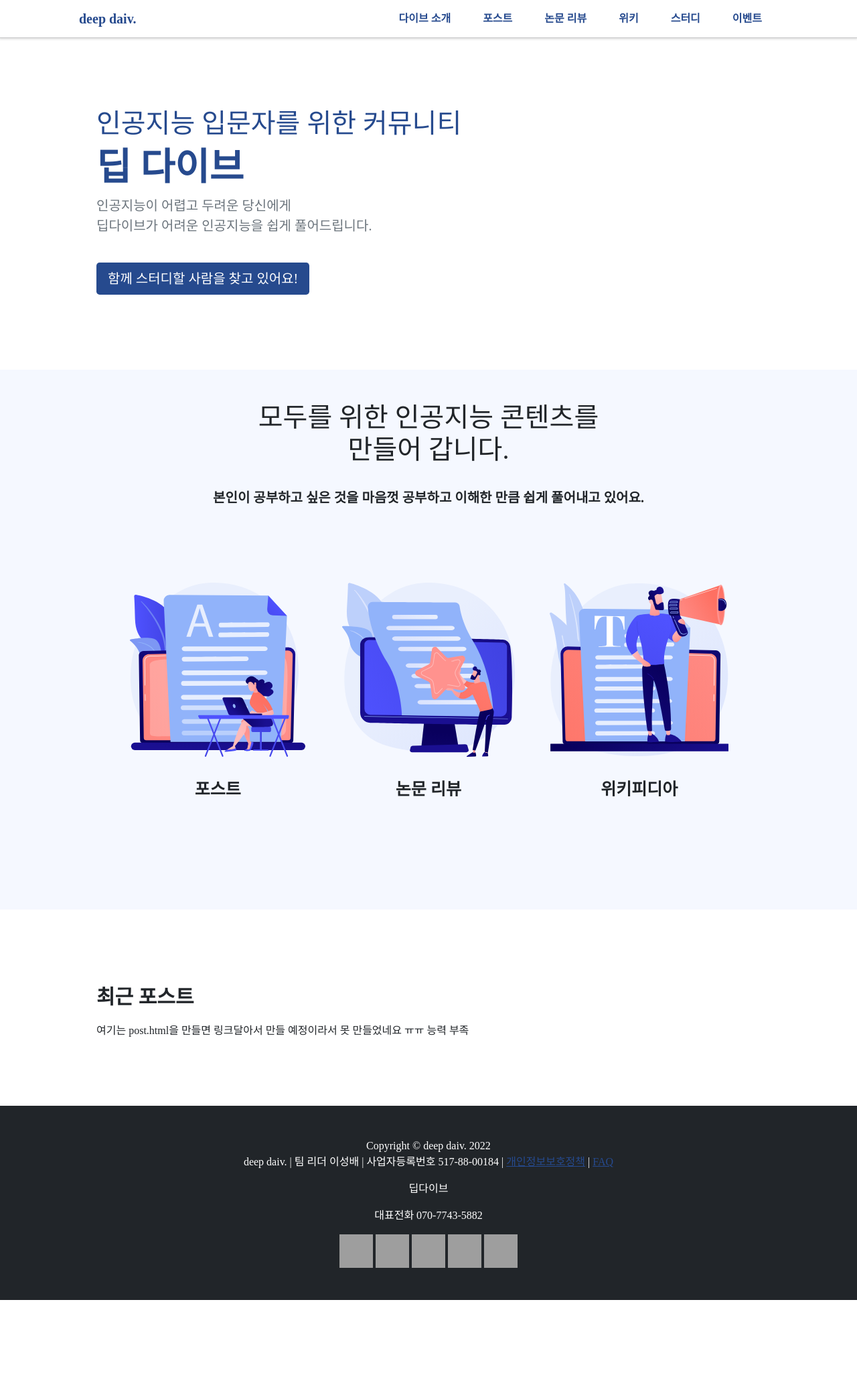
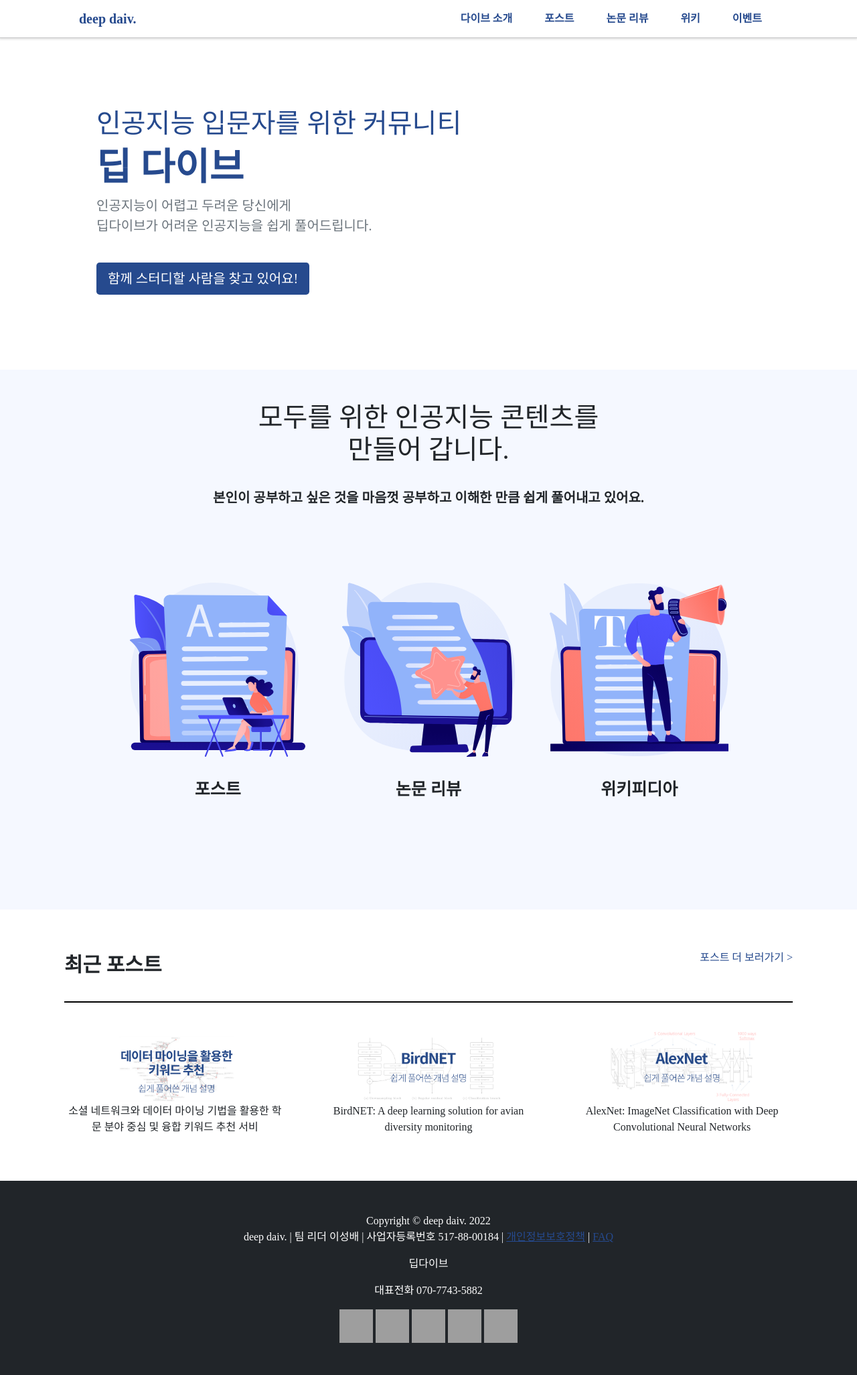
Before and after one commit to deepdaiv/deep_daiv_blog_dev, a Django app: page / in a window 1280 px wide. Shown: the whole page at 67% size. Before the commit the page ends 1941 px from the top, so only its background shows below. Run offline with Django 4.2, Linux system fonts and the light colour scheme; some web fonts are replaced; grey boxes are pictures that could not be loaded.

Commit message:
위키 수정

```diff
--- a/single_pages/templates/single_pages/landing.html
+++ b/single_pages/templates/single_pages/landing.html
@@ -68,12 +68,34 @@
     </header>
     <header class="py-1">
         <div class="container-xxl px-lg-5">
-            <div class="py-1 p-lg-5" style= "background-color : #FFFFFF; ">
                 <div class="m-4 m-lg-5 text-sm-left">
-                    <p style="font-size:30px; font-weight: bold;">최근 포스트</p>
-                    <p>여기는 post.html을 만들면 링크달아서 만들 예정이라서 못 만들었네요 ㅠㅠ 능력 부족</p>
+                    <div class="row g-0">
+                        <div class="col-sm-6 col-md-8"><p style="font-size:30px; font-weight: bold;">최근 포스트</p></div>
+                        <div class="col-6 col-md-4" style="text-align: right; " ><a href="/post/"><button style="color: #264A8E; outline: 0; border: 0; background-color: #FFFFFF; padding: 0;"> 포스트 더 보러가기 > </button></a></div>
+                      </div>
+                    <hr style="height: 2px; color:black; opacity: 1;">
+                    <br>
+                    <div class="row gx-5">
+                        <div class="col-lg-4 mb-5 mb-lg-0" style="text-align:center;">
+                          <a href="https://deepdaiv.oopy.io/paper/academiakey">
+                            <img src="{%static 'img/Paper/academiakey.png'%} " style="height:auto; max-width:100%;">
+                          </a>
+                          <p>소셜 네트워크와 데이터 마이닝 기법을 활용한 학문 분야 중심 및 융합 키워드 추천 서비</p>
+                        </div>
+                        <div class="col-lg-4 mb-5 mb-lg-0" style="text-align:center;">
+                          <a href="https://deepdaiv.oopy.io/paper/birdnet">
+                            <img src="{%static 'img/Paper/birdnet.png'%} " style="height:auto; max-width:100%;">
+                          </a>
+                          <p>BirdNET: A deep learning solution for avian diversity monitoring</p>
+                        </div>
+                        <div class="col-lg-4 mb-5 mb-lg-0" style="text-align:center;" >
+                          <a href="https://deepdaiv.oopy.io/paper/alexnet">
+                            <img src="{%static 'img/Paper/alexnet.png'%} " style="height:auto; max-width:100%;">
+                          </a>
+                          <p>AlexNet: ImageNet Classification with Deep Convolutional Neural Networks</p>
+                        </div>
+                    </div>
                 </div>
-            </div>
         </div>
     </header>
     {% include 'single_pages/footer.html' %}
--- a/single_pages/templates/single_pages/template.html
+++ b/single_pages/templates/single_pages/template.html
@@ -12,7 +12,6 @@
                     <li class="nav-item mx-3"><a class="nav-link" style="color: #264a8e;" href="/post/"><strong>포스트</strong></a></li>
                     <li class="nav-item mx-3"><a class="nav-link" style="color: #264a8e;" href="/paper_review/"><strong>논문 리뷰</strong></a></li>
                     <li class="nav-item mx-3"><a class="nav-link" style="color: #264a8e;" href="/wiki/"><strong>위키</strong></a></li>
-                    <li class="nav-item mx-3"><a class="nav-link" style="color: #264a8e;"href="/study/"><strong>스터디</strong></a></li>
                     <li class="nav-item mx-3"><a class="nav-link" style="color: #264a8e;"href="/event/"><strong>이벤트</strong></a></li>
                 </ul>
             </div>
```
Also changed, not shown: single_pages/templates/single_pages/wiki.html (+24 -6 lines), blog/static/img/cs234.png (added), blog/static/img/cs234_2.png (added), blog/static/img/cs234_3.png (added), blog/static/img/pyTorch로 배우는 자연어 처리.png (added), blog/static/img/pyTorch로 배우는 자연어 처리_2.png (added), blog/static/img/추천시스템 입문.png (added), blog/static/img/추천시스템 입문_2.png (added).
